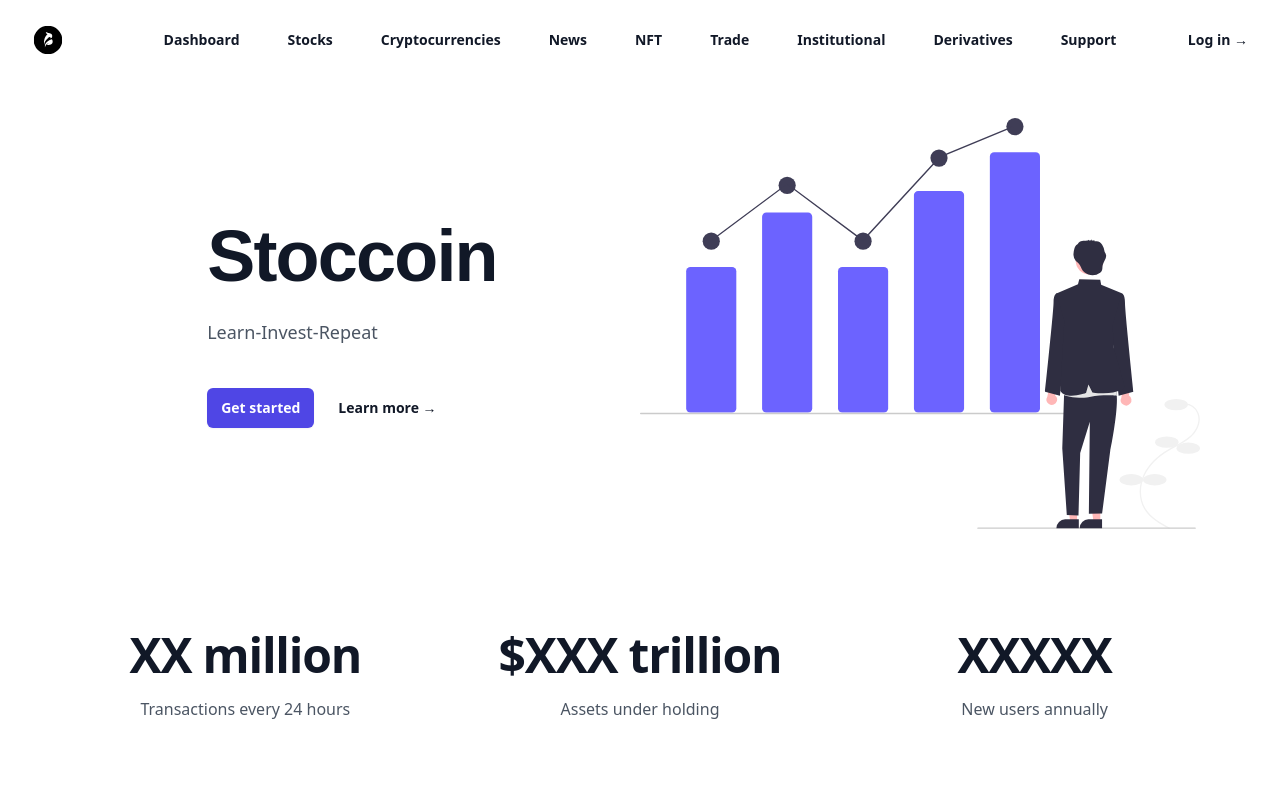
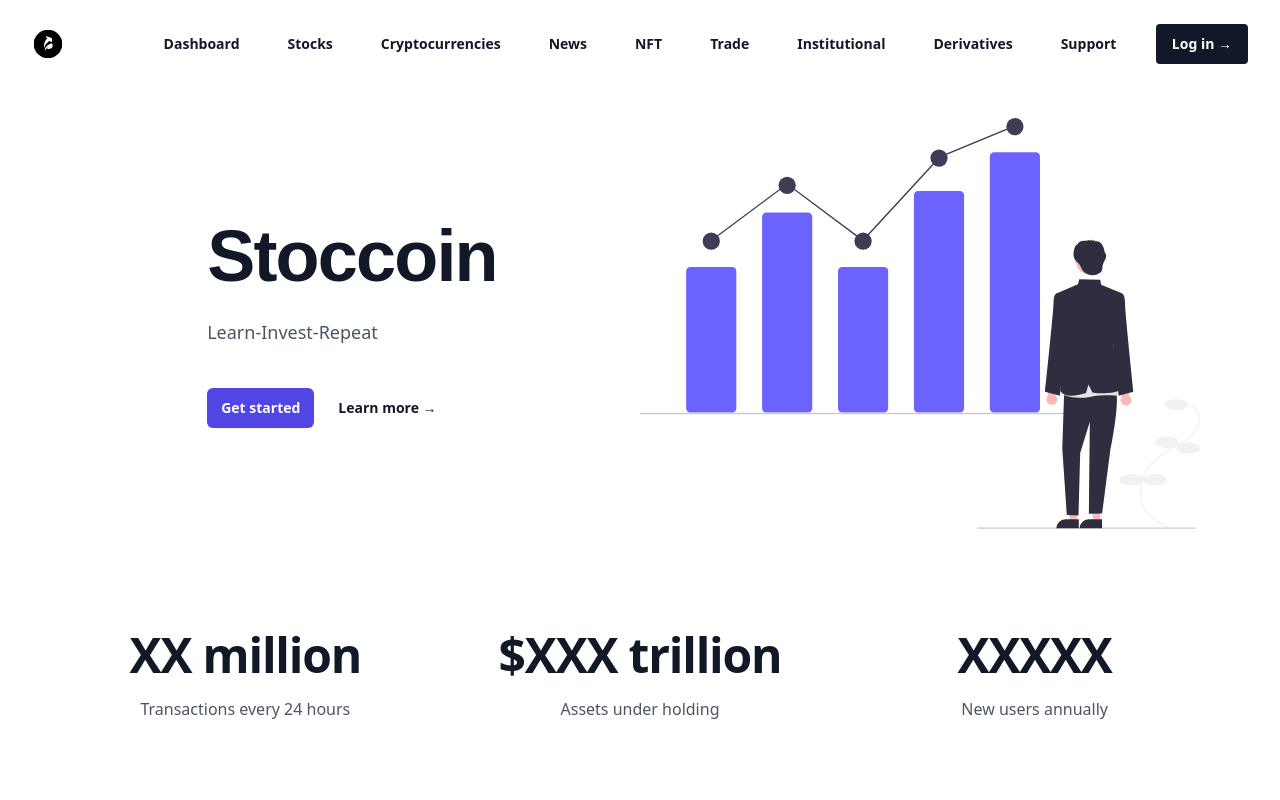
Before and after one commit to Stoccoin-Official/Stoccoin-Website, a React (Vite) app in the folder client/: page / in a window 1280 px wide. Shown: the top 800 px of the page. Built offline with nearby package versions, Linux system fonts and the light colour scheme.

Commit message:
Styled the login button and added hover effect

```diff
--- a/client/src/components/Navbar.jsx
+++ b/client/src/components/Navbar.jsx
@@ -64,7 +64,7 @@ export default function Example() {
           <div className="hidden lg:flex lg:flex-1 lg:justify-end">
             <a
               href="#"
-              className="text-sm font-semibold leading-6 text-gray-900"
+              className="inline-block px-4 py-2 text-sm font-semibold leading-6 text-white transition-all duration-300 bg-gray-900 rounded hover:bg-indigo-500 hover:text-white"
             >
               Log in <span aria-hidden="true">&rarr;</span>
             </a>
```
